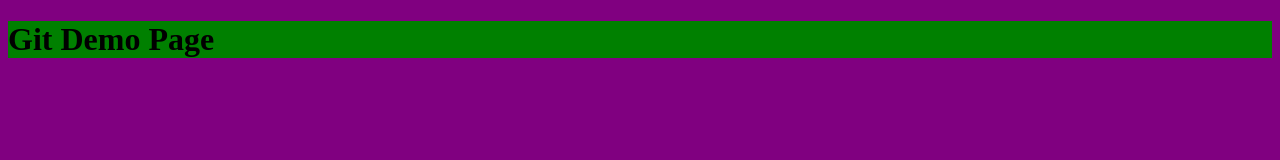
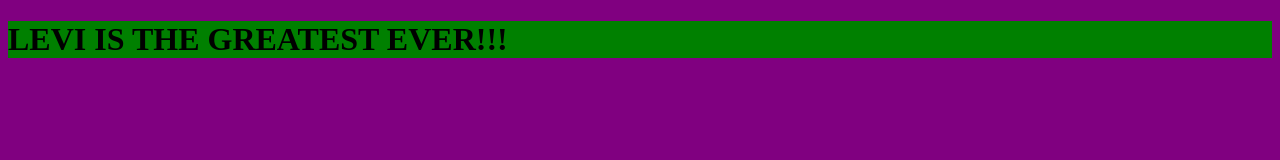
Before and after one commit to BrianLeyton/training, a plain HTML site: page index.html in a window 1280 px wide. Drawn offline with Linux system fonts and the light colour scheme.

Commit message:
levis name on website

```diff
--- a/index.html
+++ b/index.html
@@ -8,7 +8,7 @@
     <link rel="stylesheet" href="styles.css">
     </head>
     <body>
-        <h1>Git Demo Page</h1>
+        <h1>LEVI IS THE GREATEST EVER!!!</h1>
 
         <script>src="app.js"</script>
         </body>
```
